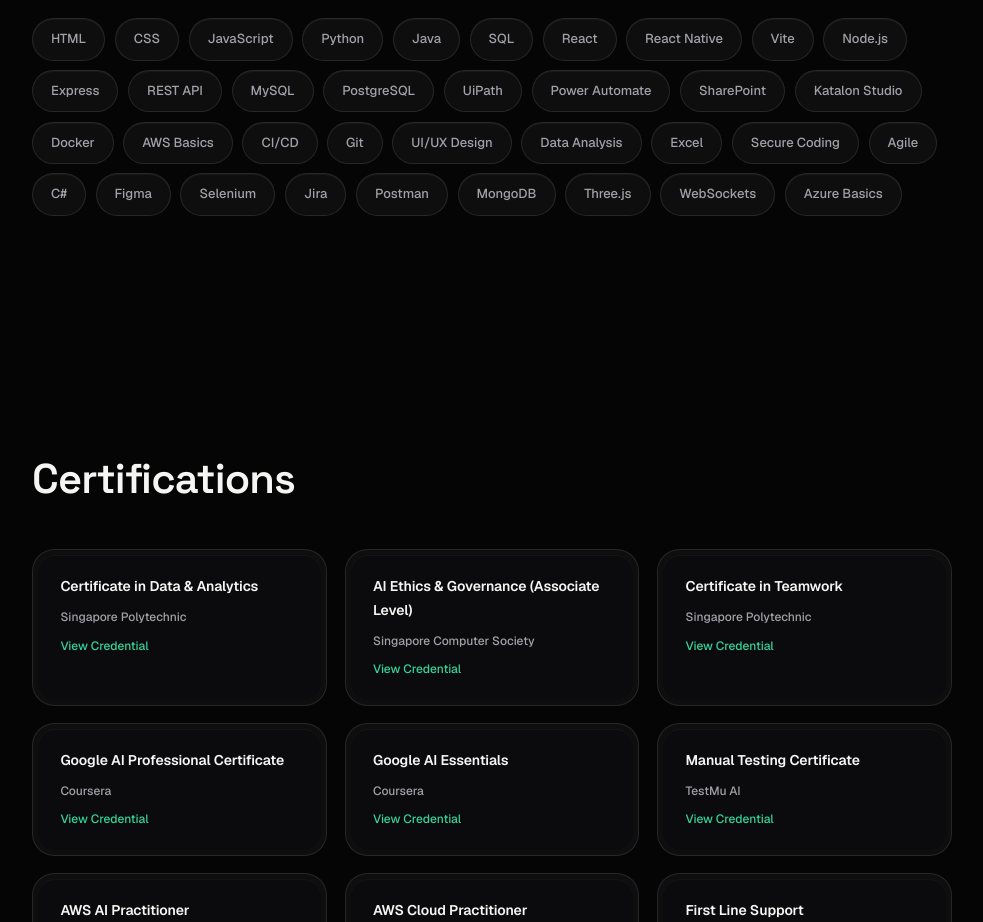
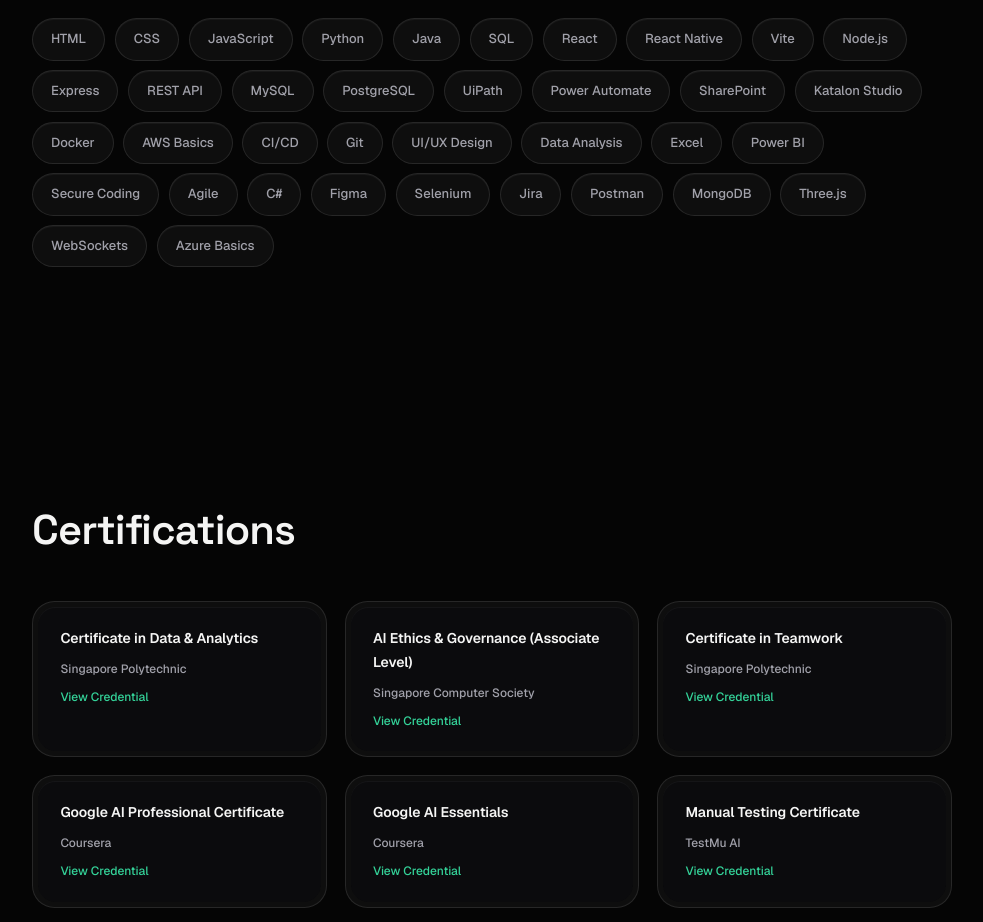
Before and after one commit to Htet-Myark/htet-portfolio-v2, a React (Vite) app: page / in a window 1280 px wide. Shown: the part 4420-5342 px from the top of the page, without its empty margins (148-1131 px from the left). Built offline with nearby package versions, Linux system fonts and the light colour scheme.

Commit message:
Add Power BI to skills section

```diff
--- a/src/components/Skills.jsx
+++ b/src/components/Skills.jsx
@@ -5,7 +5,7 @@
   'React', 'React Native', 'Vite', 'Node.js', 'Express', 'REST API',
   'MySQL', 'PostgreSQL', 'UiPath', 'Power Automate', 'SharePoint','Katalon Studio',
   'Docker', 'AWS Basics', 'CI/CD', 'Git',
-  'UI/UX Design', 'Data Analysis', 'Excel', 'Secure Coding', 'Agile', 'C#', 'Figma','Selenium', 'Jira', 'Postman', 'MongoDB', 'Three.js', 'WebSockets', 'Azure Basics'
+  'UI/UX Design', 'Data Analysis', 'Excel', 'Power BI', 'Secure Coding', 'Agile', 'C#', 'Figma','Selenium', 'Jira', 'Postman', 'MongoDB', 'Three.js', 'WebSockets', 'Azure Basics'
 ]
 
 export default function Skills() {
```
